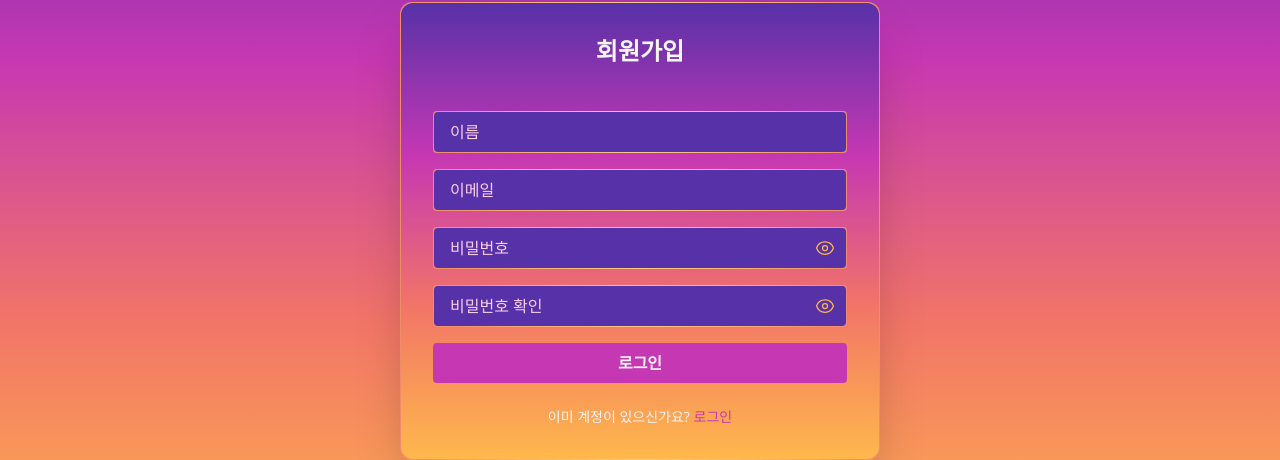
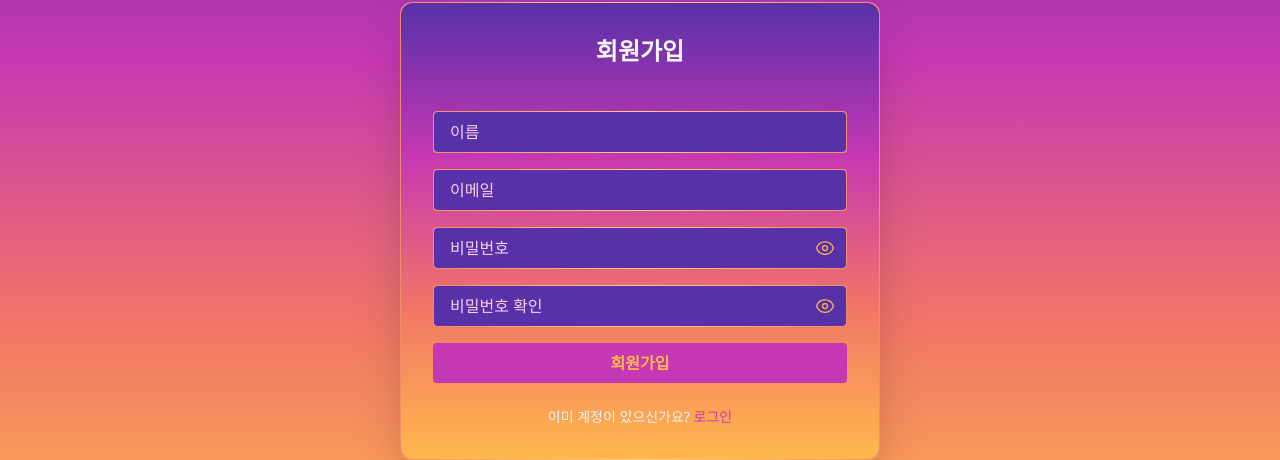
Before and after one commit to HarryKim24/CryptoFolio, a Next.js app: page /register in a window 1280 px wide. Shown: the part 211-671 px from the top of the page. Built offline with nearby package versions, Linux system fonts and the light colour scheme; no server answers.

Commit message:
로그인/회원가입 페이지 AuthForm 적용

```diff
--- a/src/app/(auth)/login/page.tsx
+++ b/src/app/(auth)/login/page.tsx
@@ -4,11 +4,11 @@ import { useState } from "react";
 import { useRouter } from "next/navigation";
 import { signIn } from "next-auth/react";
 import Link from "next/link";
-import ErrorMessage from "@/components/auth/ErrorMessage";
 import TextInput from "@/components/auth/TextInput";
 import PasswordInput from "@/components/auth/PasswordInput";
 import { triggerError } from "@/utils/triggerError";
 import SubmitButton from "@/components/auth/SubmitButton";
+import AuthForm from "@/components/auth/AuthForm";
 
 const LoginPage = () => {
   const [email, setEmail] = useState("");
@@ -49,9 +49,7 @@ const LoginPage = () => {
     <>
       <h1 className="text-2xl font-bold text-neutral-100 mb-2 text-center">로그인</h1>
 
-      <ErrorMessage message={error} shake={shake} />
-
-      <form className="space-y-4" onSubmit={handleLogin} noValidate>
+      <AuthForm onSubmit={handleLogin} error={error} shake={shake}>
         <TextInput
           type="email"
           placeholder="이메일"
@@ -69,7 +67,7 @@ const LoginPage = () => {
           loadingText="로그인 중..."
           className="w-full py-2 px-4 bg-secondary text-neutral-100 font-semibold rounded hover:brightness-105 transition focus:outline-none focus:ring-2 focus:ring-third disabled:opacity-60 disabled:cursor-not-allowed"
         />
-      </form>
+      </AuthForm>
 
       <div className="text-sm text-center text-neutral-100 mt-6">
         계정이 없으신가요?{" "}
--- a/src/app/(auth)/register/page.tsx
+++ b/src/app/(auth)/register/page.tsx
@@ -5,11 +5,11 @@ import { useRouter } from "next/navigation";
 import Link from "next/link";
 import type { User } from "@/types/user";
 import { validateRegisterInputs } from "@/utils/validateRegisterInputs";
-import ErrorMessage from "@/components/auth/ErrorMessage";
 import TextInput from "@/components/auth/TextInput";
 import PasswordInput from "@/components/auth/PasswordInput";
 import { triggerError } from "@/utils/triggerError";
 import SubmitButton from "@/components/auth/SubmitButton";
+import AuthForm from "@/components/auth/AuthForm";
 
 const RegisterPage = () => {
   const [email, setEmail] = useState<User["email"]>("");
@@ -60,20 +60,18 @@ const RegisterPage = () => {
     <>
       <h1 className="text-2xl font-bold text-neutral-100 mb-2 text-center">회원가입</h1>
 
-      <ErrorMessage message={error} shake={shake} />
-
-      <form className="space-y-4" onSubmit={handleRegister} noValidate>
+      <AuthForm onSubmit={handleRegister} error={error} shake={shake}>
         <TextInput type="text" placeholder="이름" value={name} onChange={setName} />
         <TextInput type="email" placeholder="이메일" value={email} onChange={setEmail} />
         <PasswordInput value={password} onChange={setPassword} placeholder="비밀번호" />
         <PasswordInput value={confirmPassword} onChange={setConfirmPassword} placeholder="비밀번호 확인" />
         <SubmitButton
           loading={loading}
-          idleText="로그인"
-          loadingText="로그인 중..."
-          className="w-full py-2 px-4 bg-secondary text-neutral-100 font-semibold rounded hover:brightness-105 transition focus:outline-none focus:ring-2 focus:ring-third disabled:opacity-60 disabled:cursor-not-allowed"
+          idleText="회원가입"
+          loadingText="회원가입 중..."
+          className="w-full py-2 px-4 bg-secondary font-semibold rounded hover:brightness-105 transition focus:outline-none text-third focus:ring-2 focus:ring-third disabled:opacity-60 disabled:cursor-not-allowed"
         />
-      </form>
+      </AuthForm>
 
       <div className="text-sm text-center text-neutral-100 mt-6">
         이미 계정이 있으신가요?{" "}
--- /dev/null
+++ b/src/components/auth/AuthForm.tsx
@@ -0,0 +1,22 @@
+"use client";
+import ErrorMessage from "@/components/auth/ErrorMessage";
+
+type Props = {
+  onSubmit: (e: React.FormEvent) => void;
+  error: string;
+  shake: boolean;
+  children: React.ReactNode;
+};
+
+const AuthForm = ({ onSubmit, error, shake, children }: Props) => {
+  return (
+    <>
+      <ErrorMessage message={error} shake={shake} />
+      <form className="space-y-4" onSubmit={onSubmit} noValidate>
+        {children}
+      </form>
+    </>
+  );
+};
+
+export default AuthForm;
```
